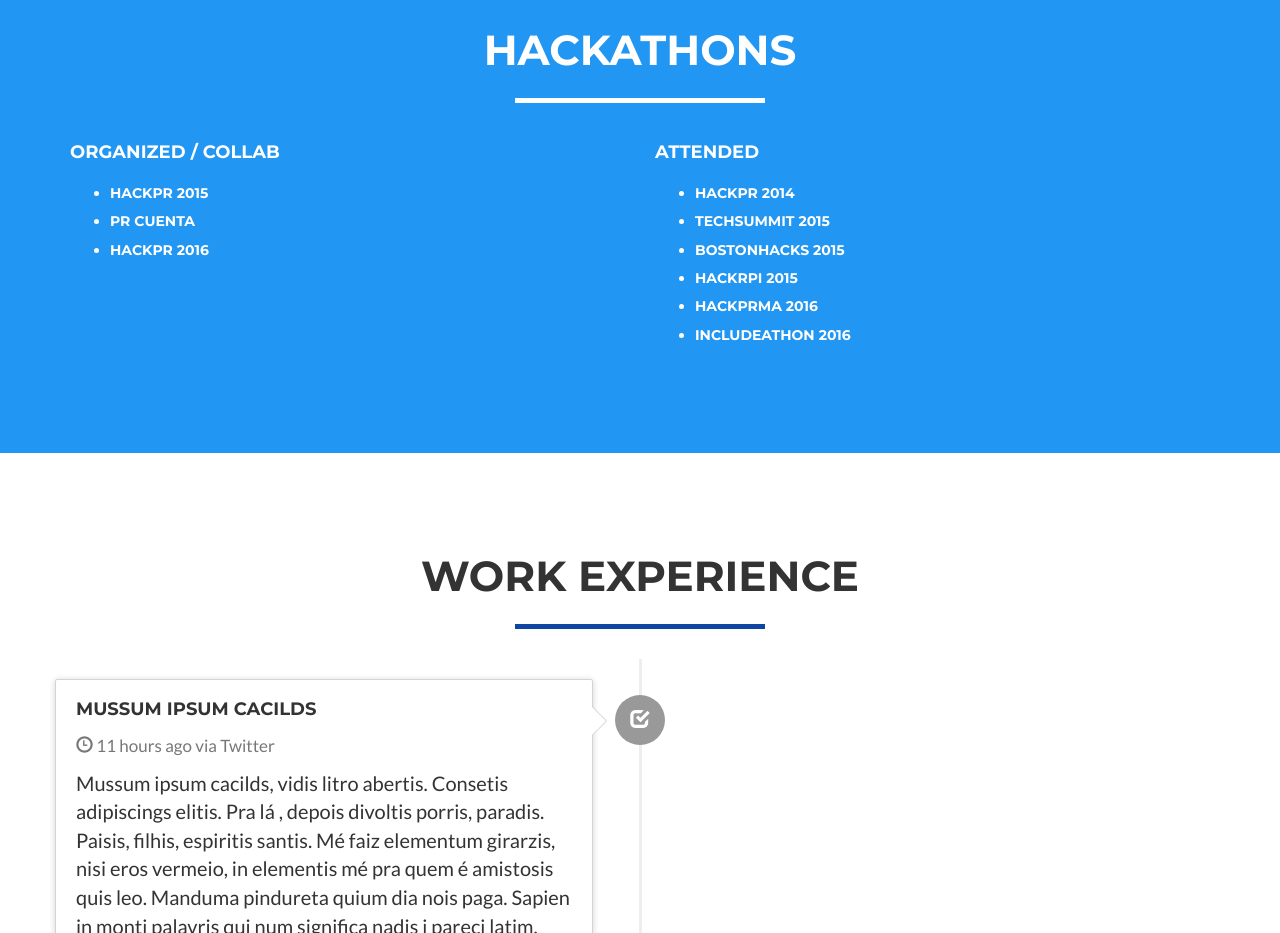
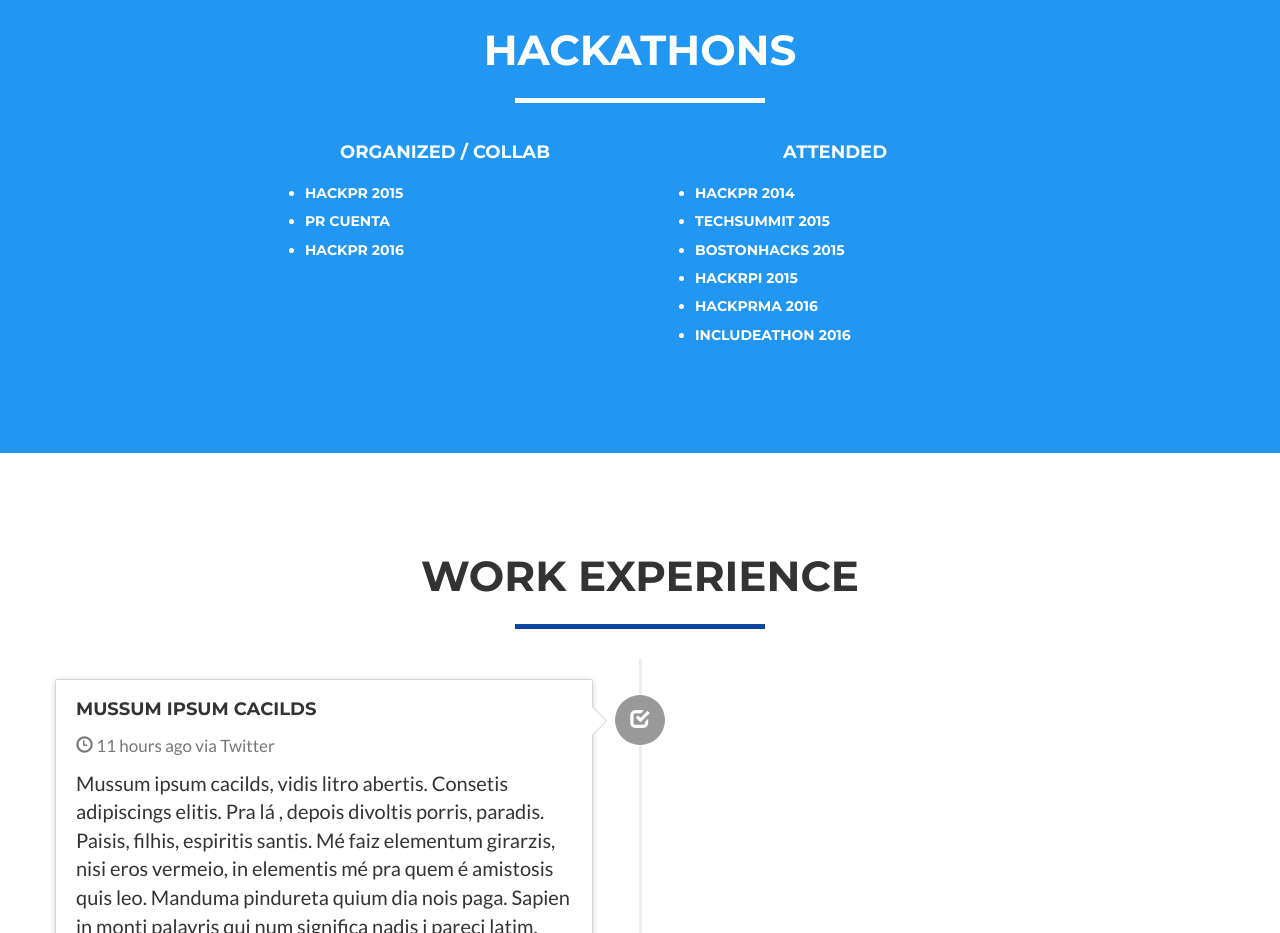
Before and after one commit to diegofigs/diegofigs.github.io, a website: page index.html in a window 1280 px wide. Shown: the part 1620-2553 px from the top of the page. Drawn offline with nearby package versions, Linux system fonts and the light colour scheme.

Commit message:
align columns in the middle for md+ screens

```diff
--- a/index.html
+++ b/index.html
@@ -176,12 +176,12 @@
         <div class="row">
             <div class="col-md-6">
                 <div class="row">
-                  <div class="col-sm-12">
+                  <div class="col-sm-12 col-md-8 col-md-offset-4 text-center">
                     <h4>Organized / Collab</h4>
                   </div>
                 </div>
                 <div class="row">
-                  <div class="col-sm-12">
+                  <div class="col-sm-12 col-md-8 col-md-offset-4">
                     <ul>
                       <li><h5>HackPR 2015</h5></li>
                       <li><h5>PR Cuenta</h5></li>
@@ -192,12 +192,12 @@
             </div>
             <div class="col-md-6">
               <div class="row">
-                <div class="col-sm-12">
+                <div class="col-sm-12 col-md-8 text-center">
                   <h4>Attended</h4>
                 </div>
               </div>
               <div class="row">
-                <div class="col-sm-12">
+                <div class="col-sm-12 col-md-8">
                   <ul>
                     <li><h5>HackPR 2014</h5></li>
                     <li><h5>TechSummit 2015</h5></li>
```
